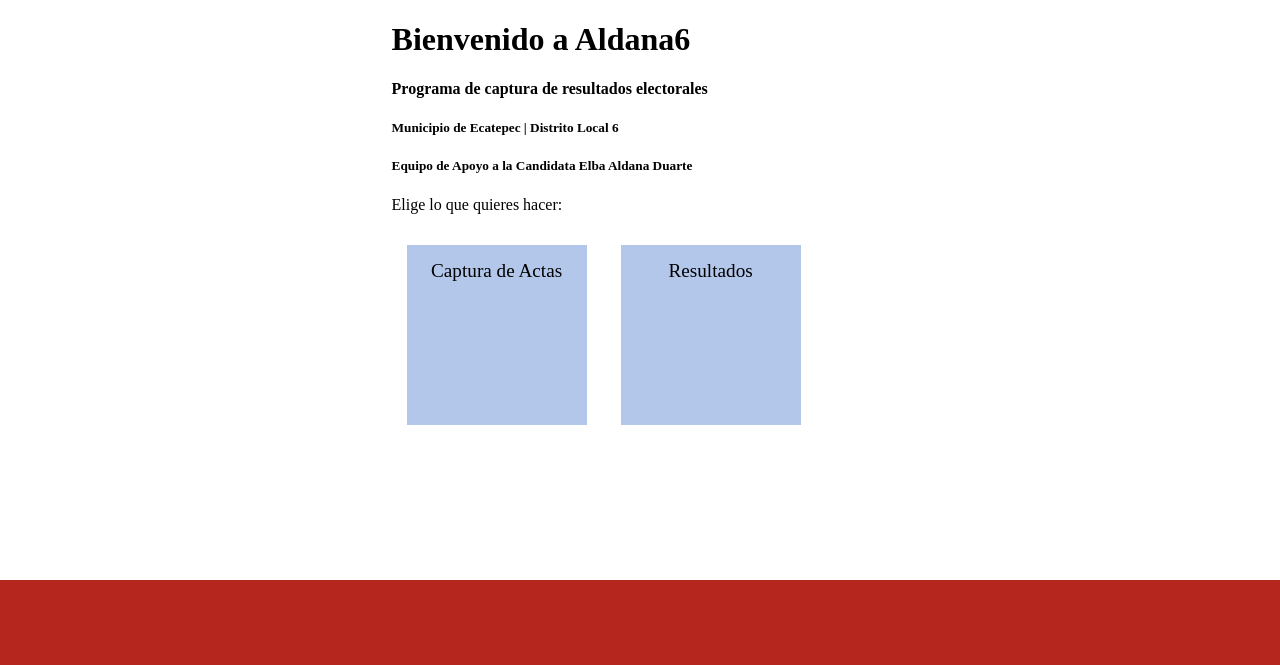
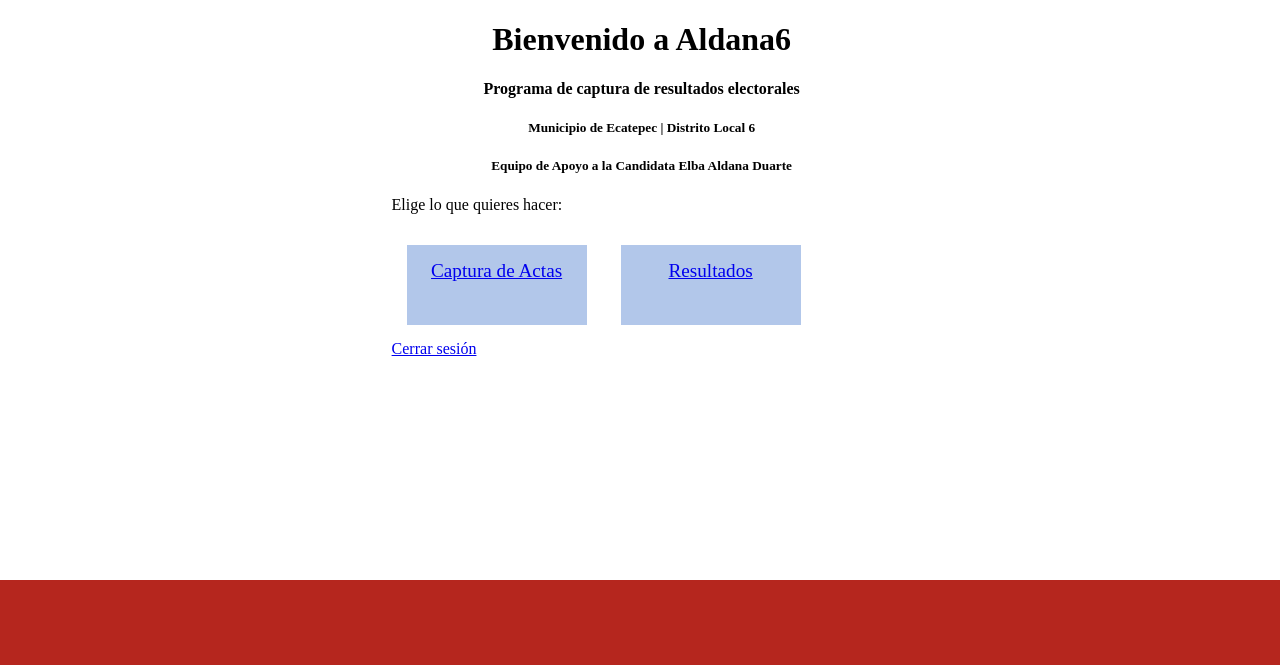
Before and after one commit to eramirezf/aldana6, a PHP site: page /principal.php in a window 1280 px wide. Shown: the top 665 px of the page. Run offline with PHP 8.4, Linux system fonts and the light colour scheme; the visitor is signed in with stand-in values (Sample User, id 1); data that the repository does not hold is empty.

Commit message:
Pagina principal finalizada. Restan ICA e IR

```diff
--- a/css/principal.css
+++ b/css/principal.css
@@ -10,6 +10,10 @@ body {
     margin: auto;
 }
 
+.prime > h1, h4, h5 {
+    text-align: center;
+}
+
 .opt {
     display: inline-block;
     margin: 15px;
@@ -18,5 +22,5 @@ body {
     font-size: larger;
     background-color: #b2c7ea;
     width: 150px;
-    height: 150px;
+    height: 50px;
 }
--- a/principal.php
+++ b/principal.php
@@ -45,19 +45,20 @@
     <body>
 
         <div class="prime">
-            <h1>Bienvenido a Aldana6 <b><?php echo $nombreUsuario ?></b></h1>
+            <h1>Bienvenido a Aldana6</h1>
             <h4>Programa de captura de resultados electorales</h4>
             <h5>Municipio de Ecatepec | Distrito Local 6</h5>
             <h5>Equipo de Apoyo a la Candidata Elba Aldana Duarte</h5>
             <p>Elige lo que quieres hacer: </p>
             <div>
                 <div class="opt">
-                    Captura de Actas
+                    <a href="ica.php">Captura de Actas</a>
                 </div>
                 <div class="opt">
-                    Resultados
+                    <a href="ir.php">Resultados</a>
                 </div>
             </div>
+            <div><a href="exit.php">Cerrar sesión</a></div>
         </div>
 
     </body>
```
Also changed, not shown: exit.php (added, +17 -0 lines), ica.php (added), ir.php (added).
